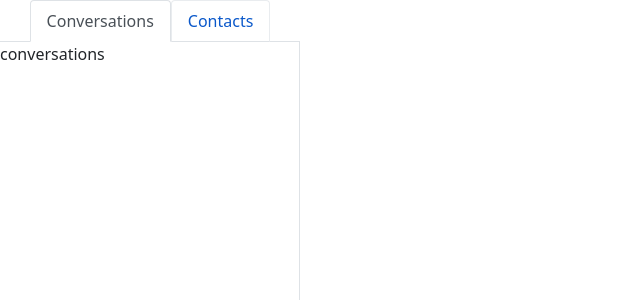
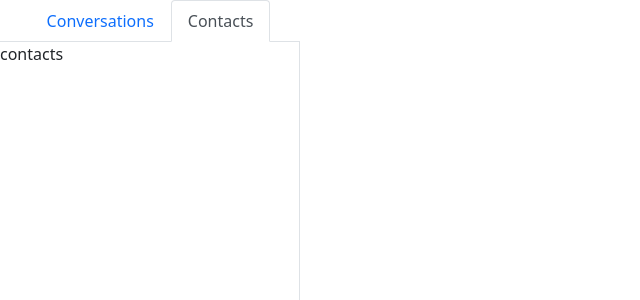
Before and after one commit to mamoru0101/chat-application, a React (Create React App) app in the folder client/: page / in a window 1280 px wide. Both pictures are taken after a click on the tab "Contacts". Shown: the top 300 px of the page, without its empty margins (0-640 px from the left). Built offline with nearby package versions, Linux system fonts and the light colour scheme.

Commit message:
select mode

```diff
--- a/client/src/App.js
+++ b/client/src/App.js
@@ -1,11 +1,17 @@
 import {Button, Modal, Nav, Tab} from 'react-bootstrap'
+import {useState} from "react";
+
+const CONVERSATIONS_KEY = 'conversations'
+const CONTACTS_KEY = 'contacts'
 
 const App = () => {
+  const [activeKey, setActiveKey] = useState(CONVERSATIONS_KEY);
+
   return (
     <div className="d-flex" style={{"height": "100vh"}}>
 
       <div style={{width: '300px'}} className={'d-flex flex-column'}>
-        <Tab.Container activeKey={"conversations"}>
+        <Tab.Container activeKey={activeKey} onSelect={setActiveKey}>
 
           <Nav variant="tabs" className={"justify-content-center"}>
             <Nav.Item><Nav.Link eventKey="conversations">Conversations</Nav.Link></Nav.Item>
@@ -13,10 +19,10 @@ const App = () => {
           </Nav>
 
           <Tab.Content className="border-end overflow-auto flex-grow-1">
-            <Tab.Pane eventKey="conversations">
+            <Tab.Pane eventKey={CONVERSATIONS_KEY}>
               <div>conversations</div>
             </Tab.Pane>
-            <Tab.Pane eventKey="contacts">
+            <Tab.Pane eventKey={CONTACTS_KEY}>
               <div>contacts</div>
             </Tab.Pane>
           </Tab.Content>
```
